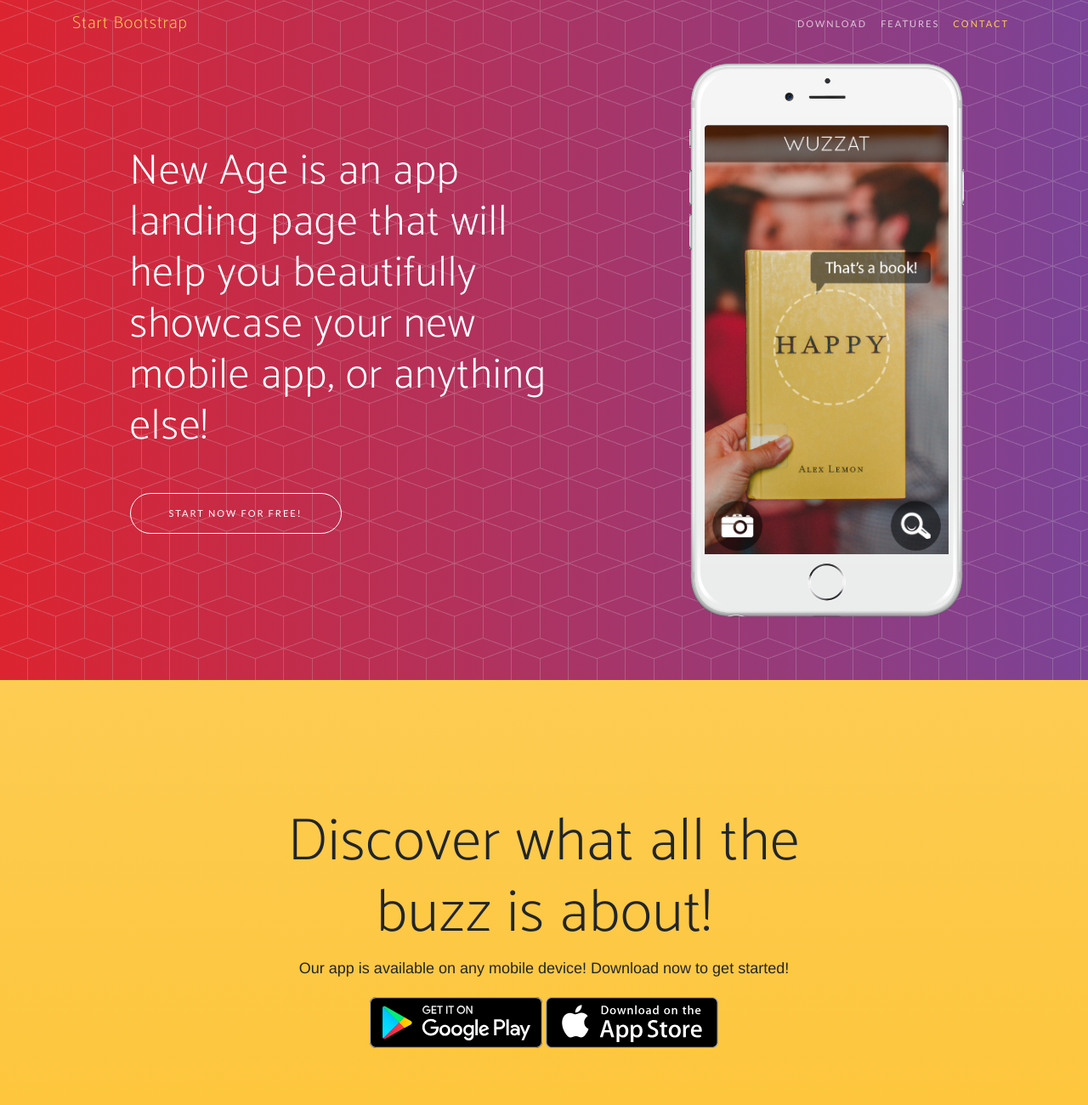
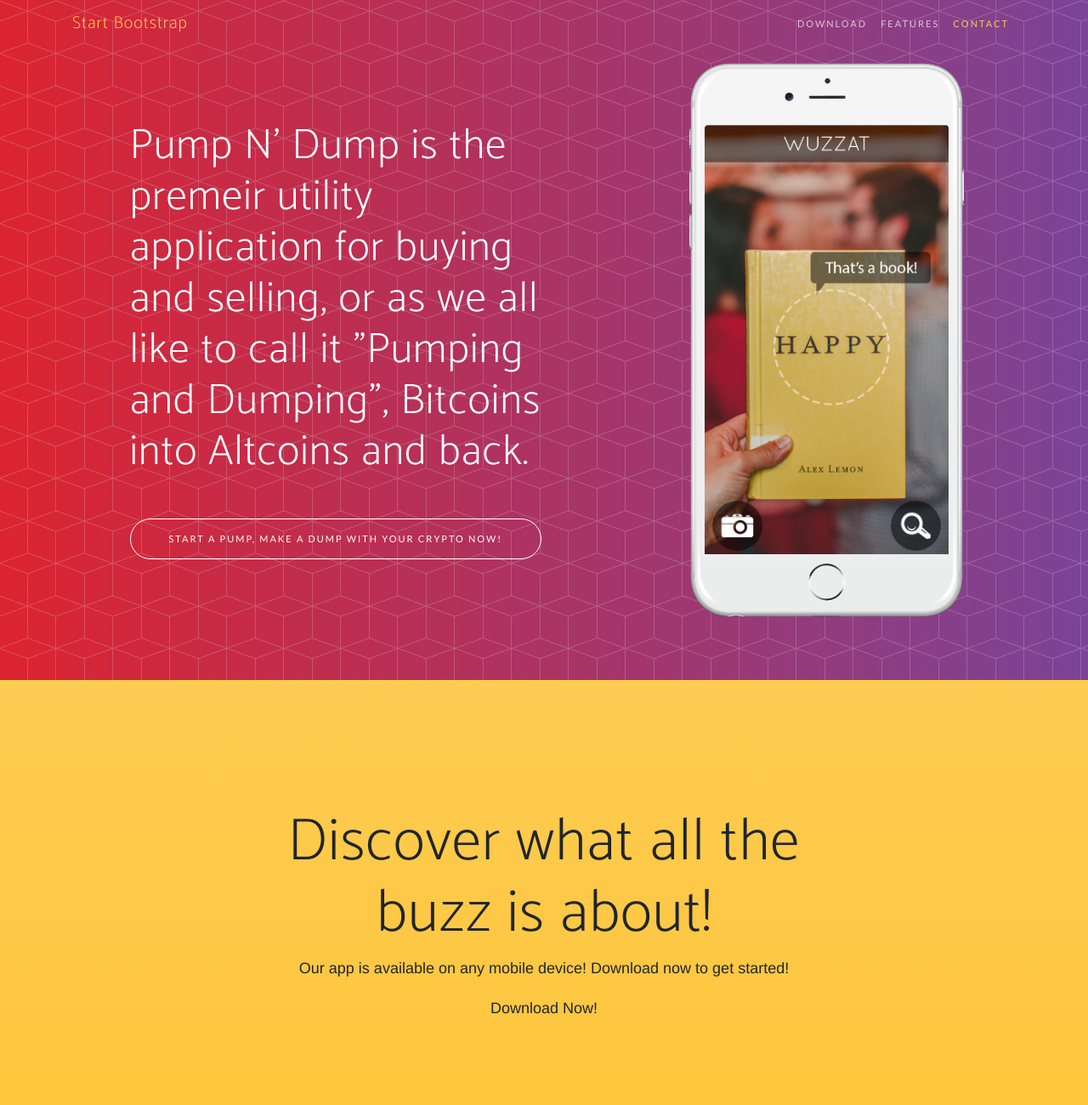
Before and after one commit to pump-n-dump/pump-n-dump.github.io, a plain HTML site: page index.html in a window 1280 px wide. Shown: the top 1300 px of the page at 85% size. Drawn offline with Linux system fonts and the light colour scheme; a web font is replaced by a local one.

Commit message:
Changed landing page

```diff
--- a/index.html
+++ b/index.html
@@ -59,8 +59,8 @@
         <div class="row h-100">
           <div class="col-lg-7 my-auto">
             <div class="header-content mx-auto">
-              <h1 class="mb-5">New Age is an app landing page that will help you beautifully showcase your new mobile app, or anything else!</h1>
-              <a href="#download" class="btn btn-outline btn-xl js-scroll-trigger">Start Now for Free!</a>
+              <h1 class="mb-5">Pump N' Dump is the premeir utility application for buying and selling, or as we all like to call it "Pumping and Dumping", Bitcoins into Altcoins and back.  </h1>
+              <a href="#download" class="btn btn-outline btn-xl js-scroll-trigger">Start A Pump, Make A Dump With Your Crypto Now!</a>
             </div>
           </div>
           <div class="col-lg-5 my-auto">
@@ -88,10 +88,7 @@
           <div class="col-md-8 mx-auto">
             <h2 class="section-heading">Discover what all the buzz is about!</h2>
             <p>Our app is available on any mobile device! Download now to get started!</p>
-            <div class="badges">
-              <a class="badge-link" href="#"><img src="img/google-play-badge.svg" alt=""></a>
-              <a class="badge-link" href="#"><img src="img/app-store-badge.svg" alt=""></a>
-            </div>
+            <p>Download Now!</p>
           </div>
         </div>
       </div>
```
Also changed, not shown: 1 other file.
